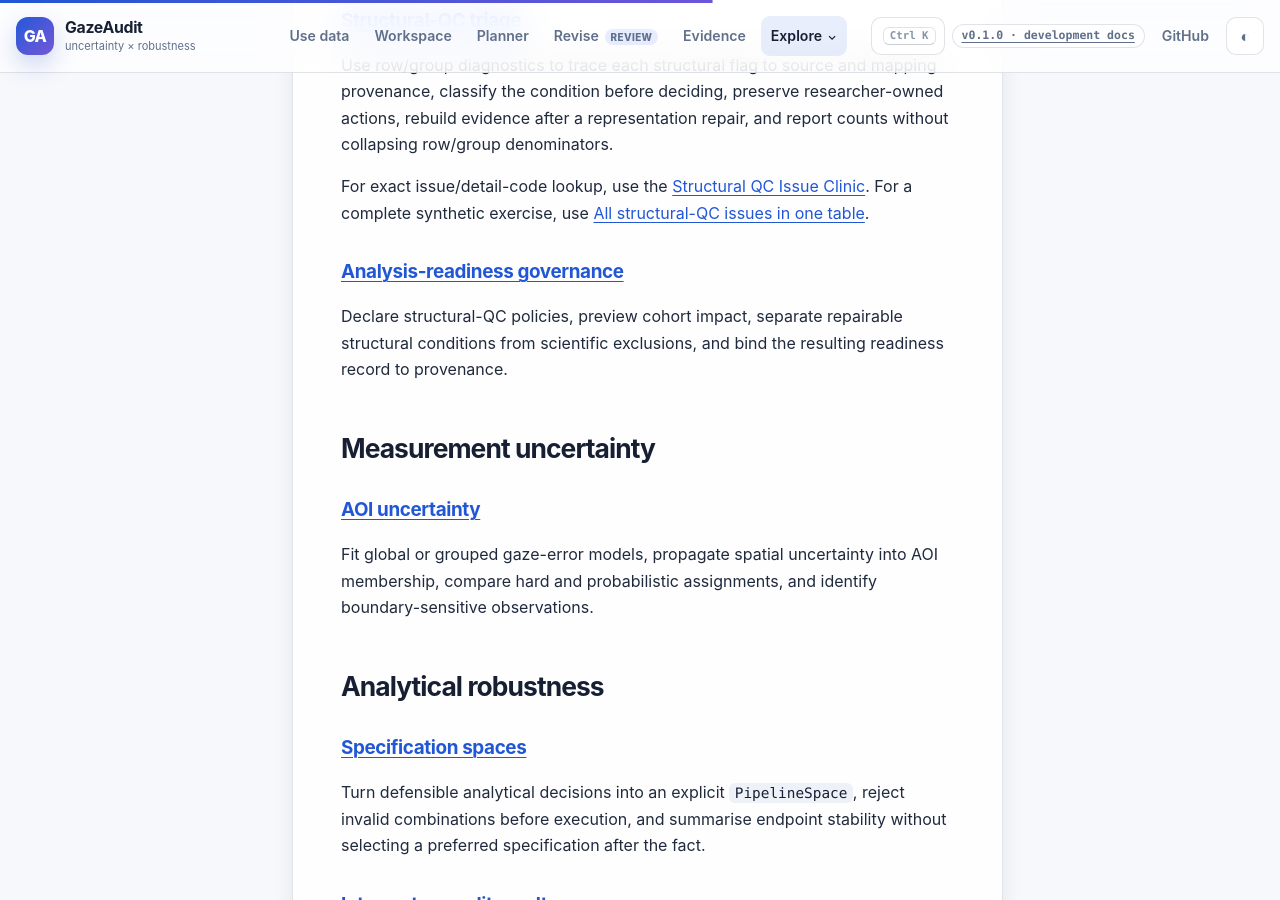
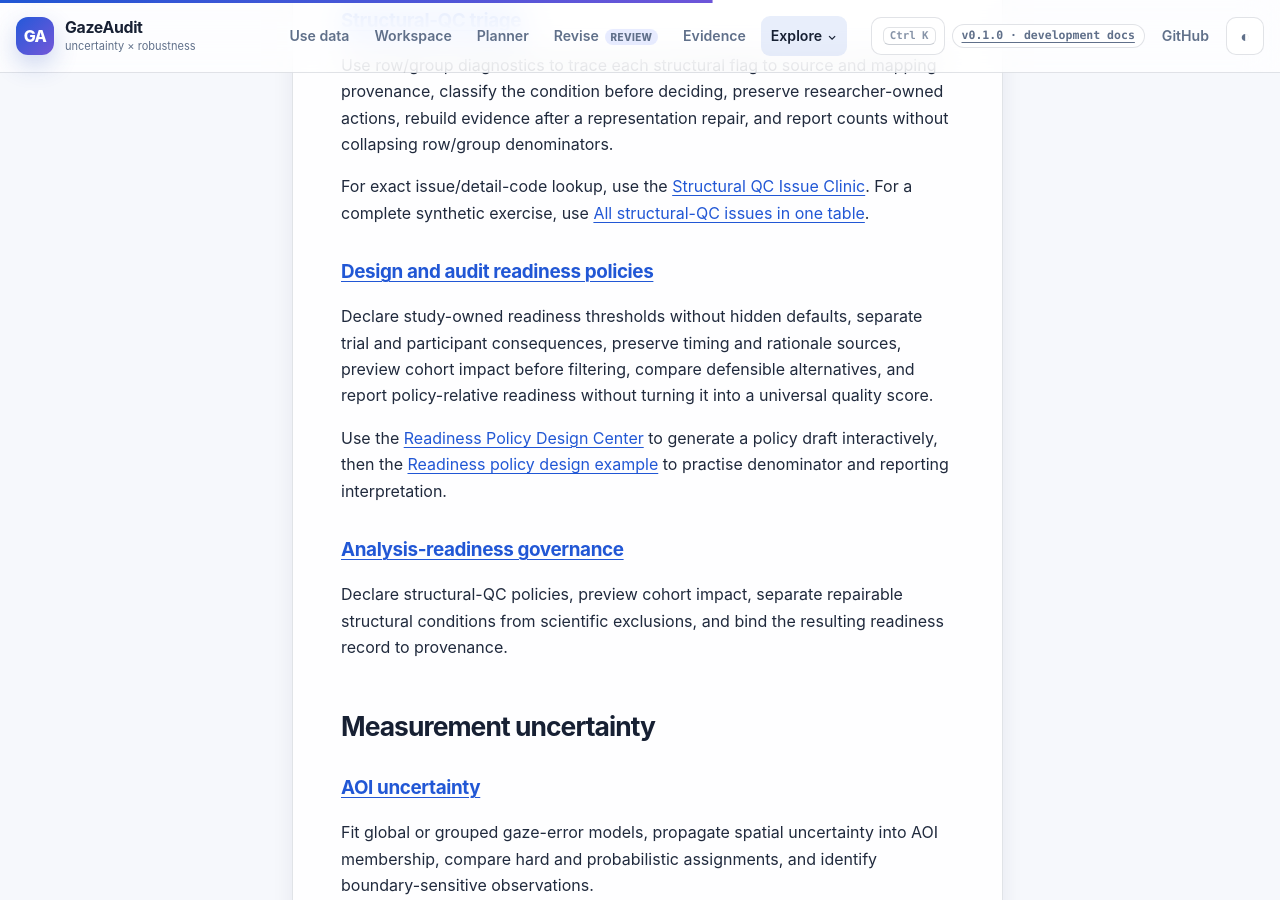
Before and after one commit to stefanosbalaskas/GazeAudit, a Jekyll site: the page built from docs/guides/index.md, in a window 1280 px wide and 900 px high, scrolled down 7322 px. Built offline with Jekyll 4.4.1, drawn with Linux system fonts in a browser that asks for light colours.

Commit message:
docs: surface readiness policy methodology guide

```diff
--- a/docs/guides/index.md
+++ b/docs/guides/index.md
@@ -183,6 +183,12 @@ Use row/group diagnostics to trace each structural flag to source and mapping pr
 
 For exact issue/detail-code lookup, use the [Structural QC Issue Clinic]({{ '/docs/reference/qc-issue-clinic/' | relative_url }}). For a complete synthetic exercise, use [All structural-QC issues in one table]({{ '/docs/examples/all-structural-qc-issues/' | relative_url }}).
 
+### [Design and audit readiness policies](readiness-policy-design/)
+
+Declare study-owned readiness thresholds without hidden defaults, separate trial and participant consequences, preserve timing and rationale sources, preview cohort impact before filtering, compare defensible alternatives, and report policy-relative readiness without turning it into a universal quality score.
+
+Use the [Readiness Policy Design Center]({{ '/docs/readiness-policy/' | relative_url }}) to generate a policy draft interactively, then the [Readiness policy design example]({{ '/docs/examples/readiness-policy-design/' | relative_url }}) to practise denominator and reporting interpretation.
+
 ### [Analysis-readiness governance](analysis-readiness/)
 
 Declare structural-QC policies, preview cohort impact, separate repairable structural conditions from scientific exclusions, and bind the resulting readiness record to provenance.
```
